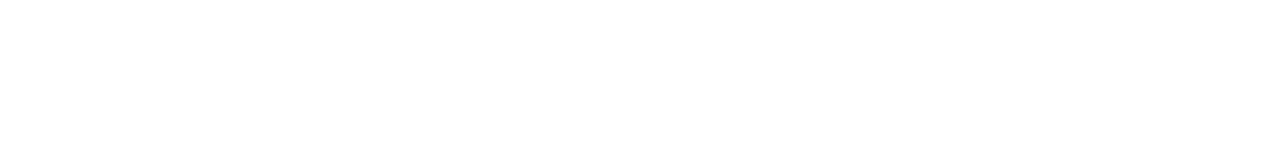
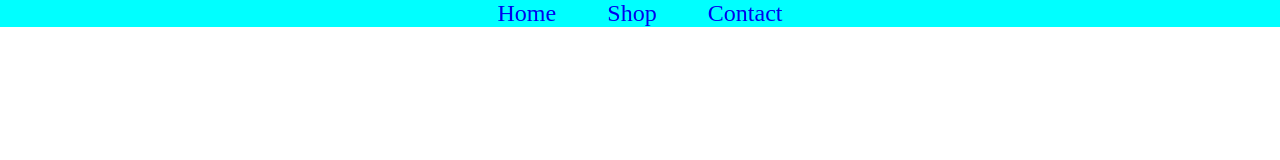
Before and after one commit to zsolt-nagy/home-decor, a plain HTML site: page contact.html in a window 1280 px wide. Drawn offline with Linux system fonts and the light colour scheme.

Commit message:
added navbar to contact page

```diff
--- a/contact.html
+++ b/contact.html
@@ -3,9 +3,16 @@
 <head>
     <meta charset="UTF-8">
     <meta name="viewport" content="width=device-width, initial-scale=1.0">
+    <link rel="stylesheet" href="style.css">
     <title>Document</title>
 </head>
 <body>
-
+    <nav>
+        <ul>
+            <li class="navlinks"> <a href="index.html">Home</a></li>
+            <li class="navlinks"> <a href="shop.html">Shop</a></li>
+            <li class="navlinks"> <a href="contact.html">Contact</a></li>
+        </ul>
+    </nav>
 </body>
 </html>
```
